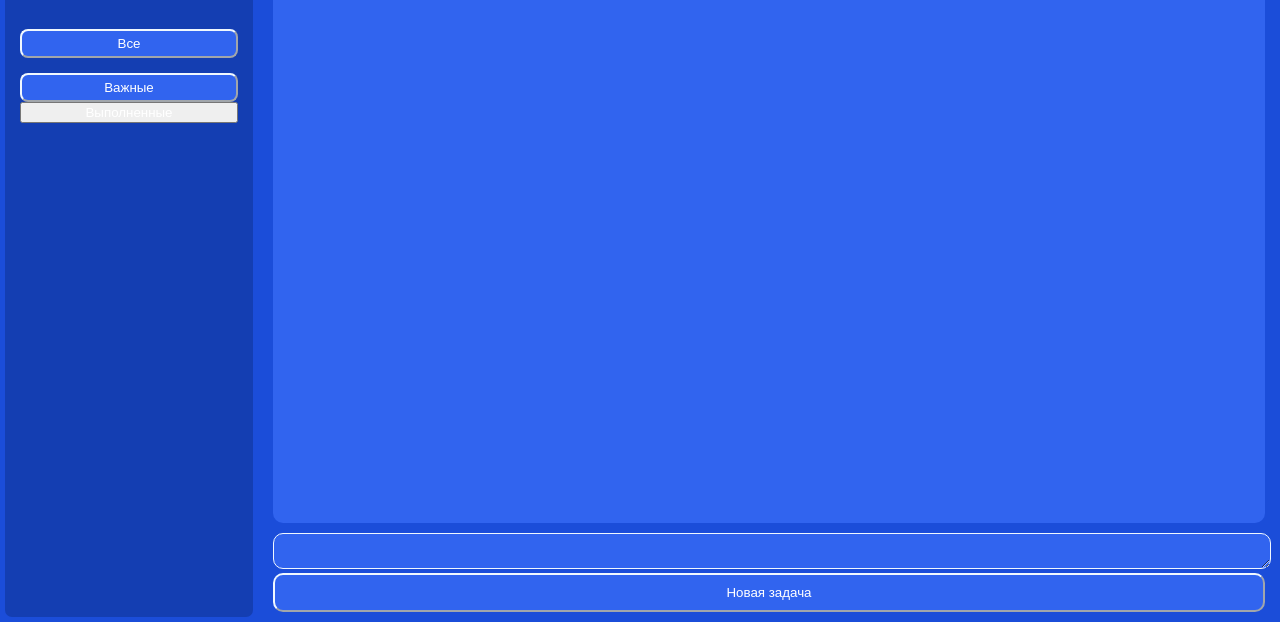
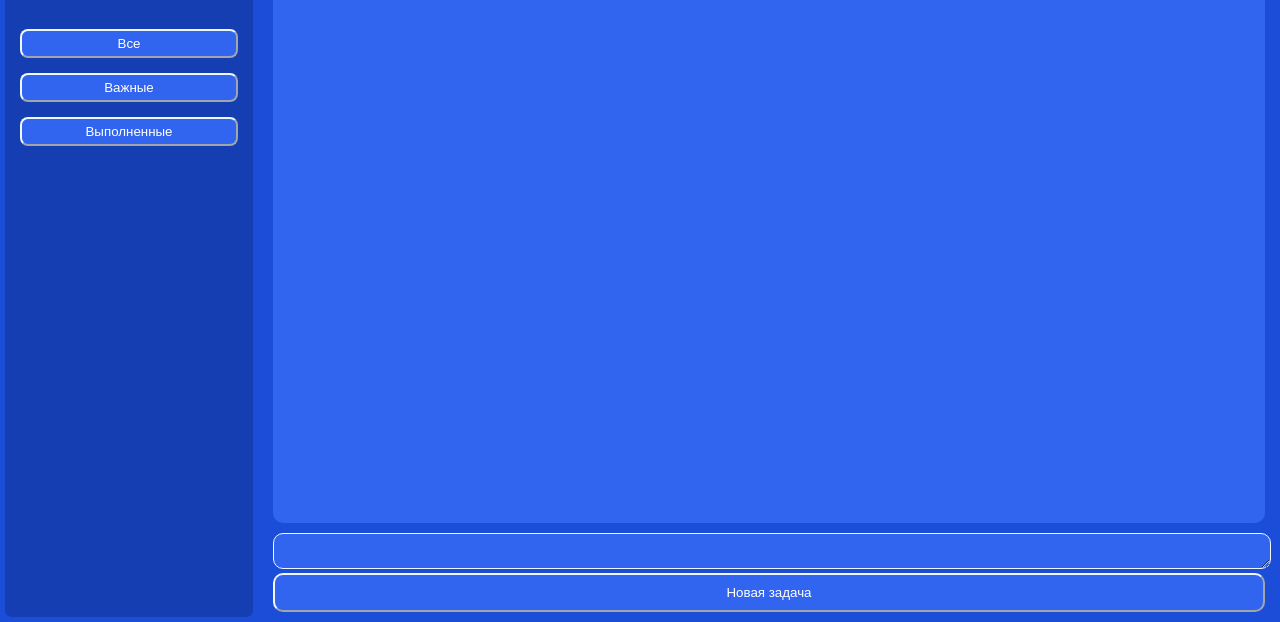
Before and after one commit to kotoreyk/task-app, a plain HTML site: page index.html in a window 1280 px wide. Shown: the part 178-800 px from the top of the page. Drawn offline with Linux system fonts and the light colour scheme.

Commit message:
Исправленна неточность в названии класса .completed

```diff
--- a/style.css
+++ b/style.css
@@ -73,7 +73,7 @@ header{
     margin-top: 15px;
     border-radius: 8px;
 }
-.complete{
+.completed{
     margin-top: 15px;
     padding: 5px;
     background: #3164ef;
```
